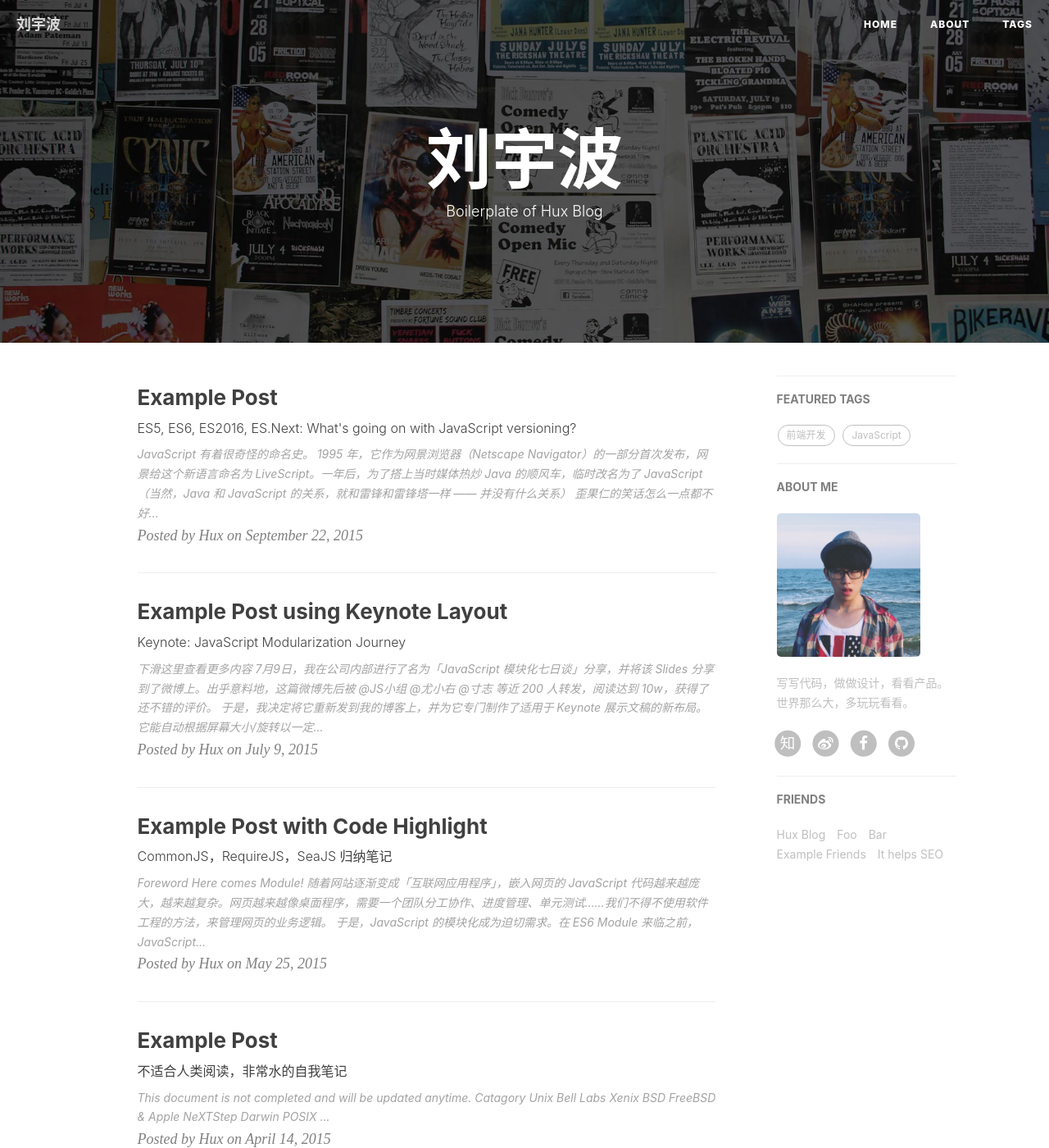
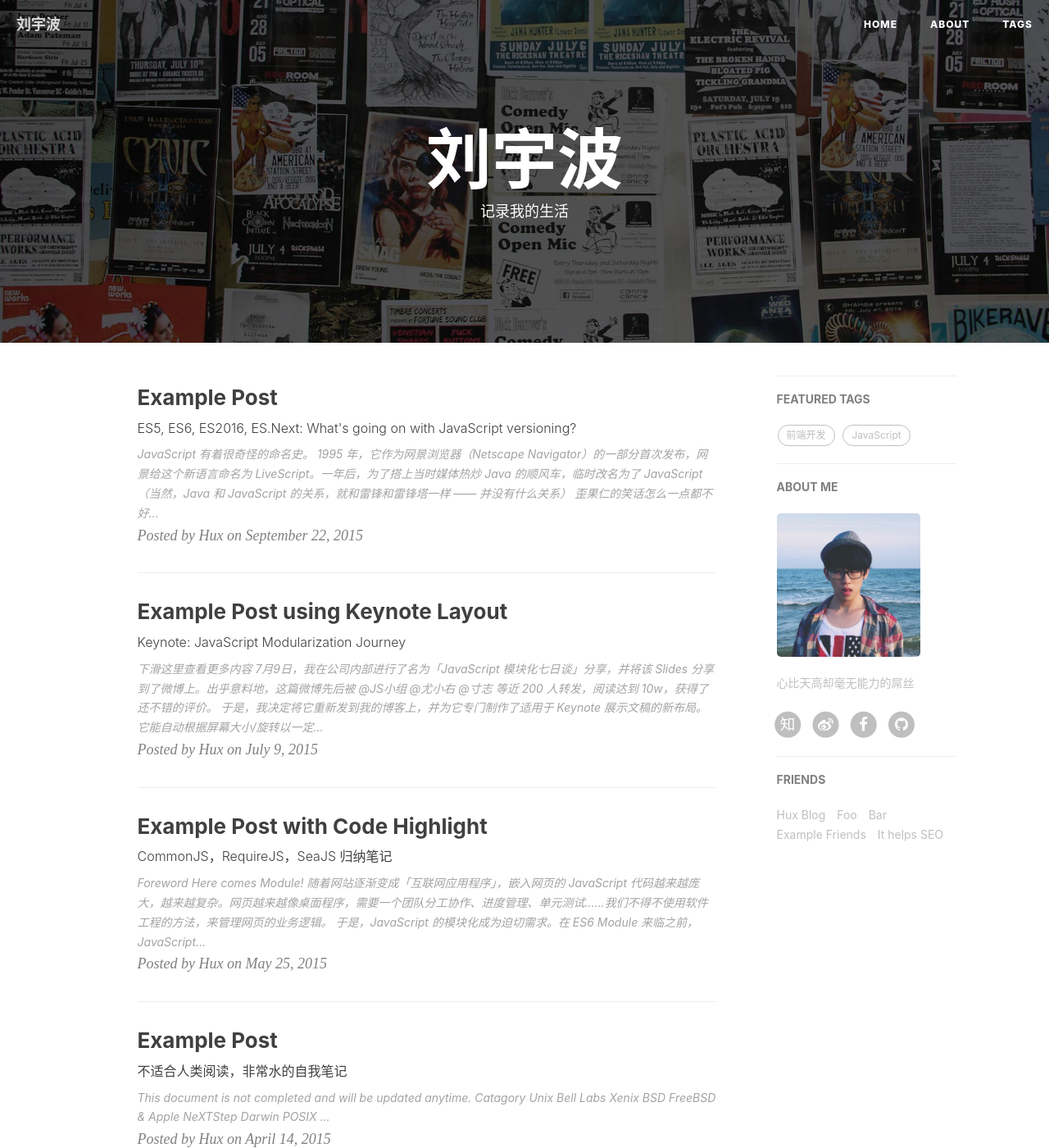
Before and after one commit to liuyubo2023/liuyubo2023.github.io, a Jekyll site: the page built from index.html, in a window 1280 px wide and 1400 px high. Shown: the whole window at 82% size. Built offline with Jekyll 4.4.1, drawn with Linux system fonts in a browser that asks for light colours; nearby versions of some CDN libraries; the list of posts is cut into pages by our own code; comment, search, counter and statistics services are not loaded.

Commit message:
个人介绍

```diff
--- a/_config.yml
+++ b/_config.yml
@@ -61,7 +61,7 @@ ga_domain: huangxuan.me
 
 # Sidebar settings
 sidebar: true                           # whether or not using Sidebar.
-sidebar-about-description: "写写代码，做做设计，看看产品。世界那么大，多玩玩看看。"
+sidebar-about-description: "心比天高却毫无能力的屌丝"
 sidebar-avatar: /img/avatar-hux.jpg      # use absolute URL, seeing it's used in both `/` and `/about/`
 
 
--- a/index.html
+++ b/index.html
@@ -1,6 +1,6 @@
 ---
 layout: page
-description: "Boilerplate of Hux Blog"
+description: "记录我的生活"
 ---
 
 {% for post in paginator.posts %}
```
